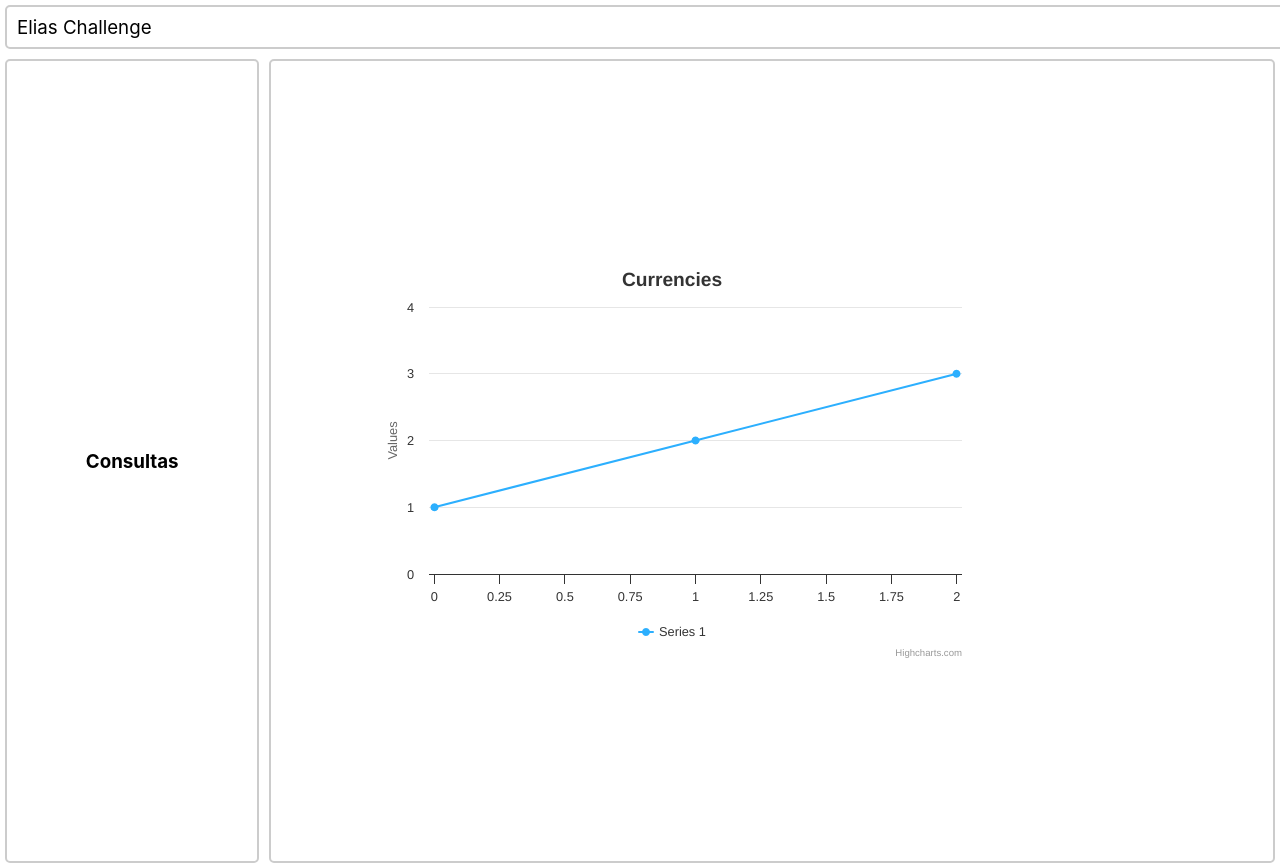
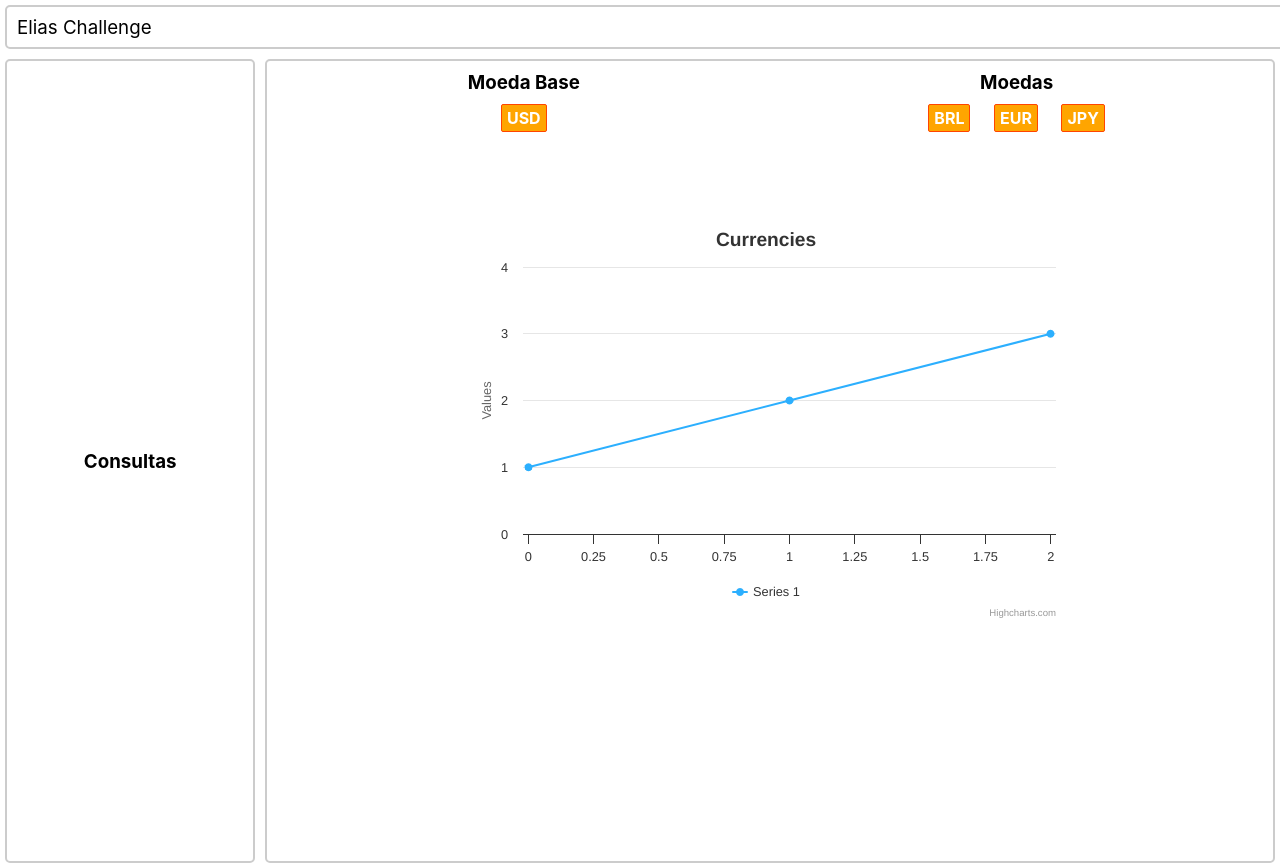
Before and after one commit to EliasOPrado/currency-rates, a React (Create React App) app in the folder frontend/br_med_chart/: page / in a window 1280 px wide. Shown: the top 868 px of the page. Built offline with nearby package versions, Linux system fonts and the light colour scheme.

Commit message:
chore: implemented basic layout

```diff
--- a/frontend/br_med_chart/src/App.css
+++ b/frontend/br_med_chart/src/App.css
@@ -41,20 +41,60 @@ body {
 }
 
 .title {
-
+  display: flex;
+  justify-content: center;
+  margin: 0;
 }
 
 .chart-info-holder {
   display: flex;
   margin: 5px;
+  padding: 10px;
   width: 100%;
   border: 2px solid #ccc;
   border-radius: 5px;
+  flex-direction: column;
+}
+
+.chart-info {
+  display: flex;
+  justify-content: space-around;
+  height: 100px;
+}
+
+.section {
+  display: flex;
+  width: 200px;
+  flex-direction: column;
+}
+
+.section.base {
+  display: flex;
+  align-items: center;
+}
+
+.buttons {
+  display: flex;
+  width: auto;
+  margin-top: 10px;
+  align-items: center;
+  justify-content: space-around;
+}
+
+.button-design {
+  color: white;
+  width: fit-content;
+  padding: 3px 5px 3px 5px;
+  background-color: orange;
+  border: 1px solid orangered;
+  border-radius: 2px;
+  margin: 0;
 }
 
 .high-chart {
   display: flex;
   width: 80%;
-  justify-content: center;
+  margin-top: 50px;
+  justify-content: right;
   align-items: center;
 }
--- a/frontend/br_med_chart/src/App.js
+++ b/frontend/br_med_chart/src/App.js
@@ -24,9 +24,25 @@ function App() {
           <h3 className="title">Consultas</h3>
         </div>
         <div className="chart-info-holder">
-        <div className="high-chart">
-          <HighchartsReact highcharts={Highcharts} options={options} />
-        </div>
+          <div className="chart-info">
+            <div className="section base">
+              <h3 className="title">Moeda Base</h3>
+              <div className="buttons">
+              <h4 className="button-design">USD</h4>
+              </div>
+            </div>
+            <div className="section ">
+              <h3 className="title">Moedas</h3>
+              <div className="buttons">
+                <h4 className="button-design">BRL</h4>
+                <h4 className="button-design">EUR</h4>
+                <h4 className="button-design">JPY</h4>
+              </div>
+            </div>
+          </div>
+          <div className="high-chart">
+            <HighchartsReact highcharts={Highcharts} options={options} />
+          </div>
         </div>
       </div>
     </div>
```
